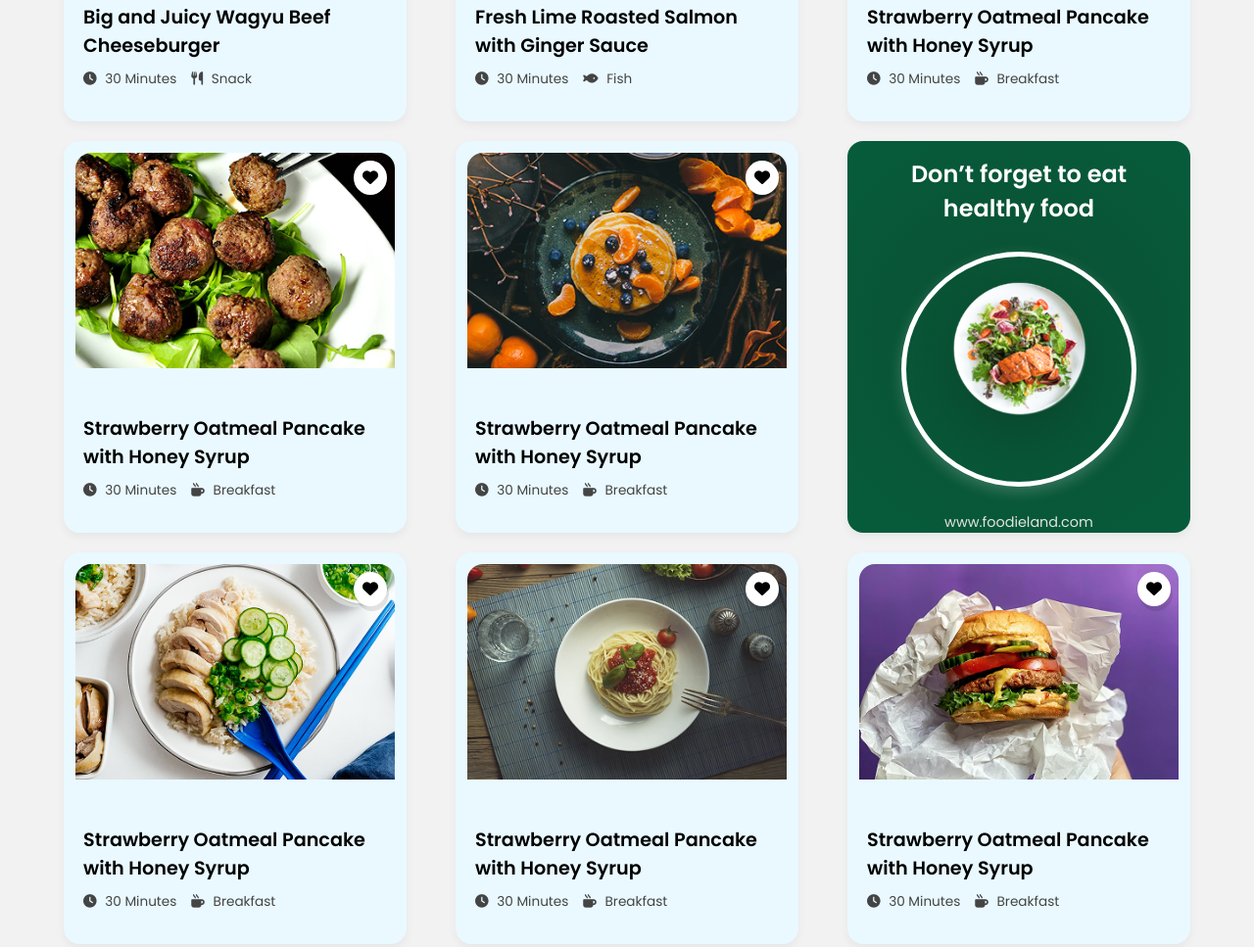
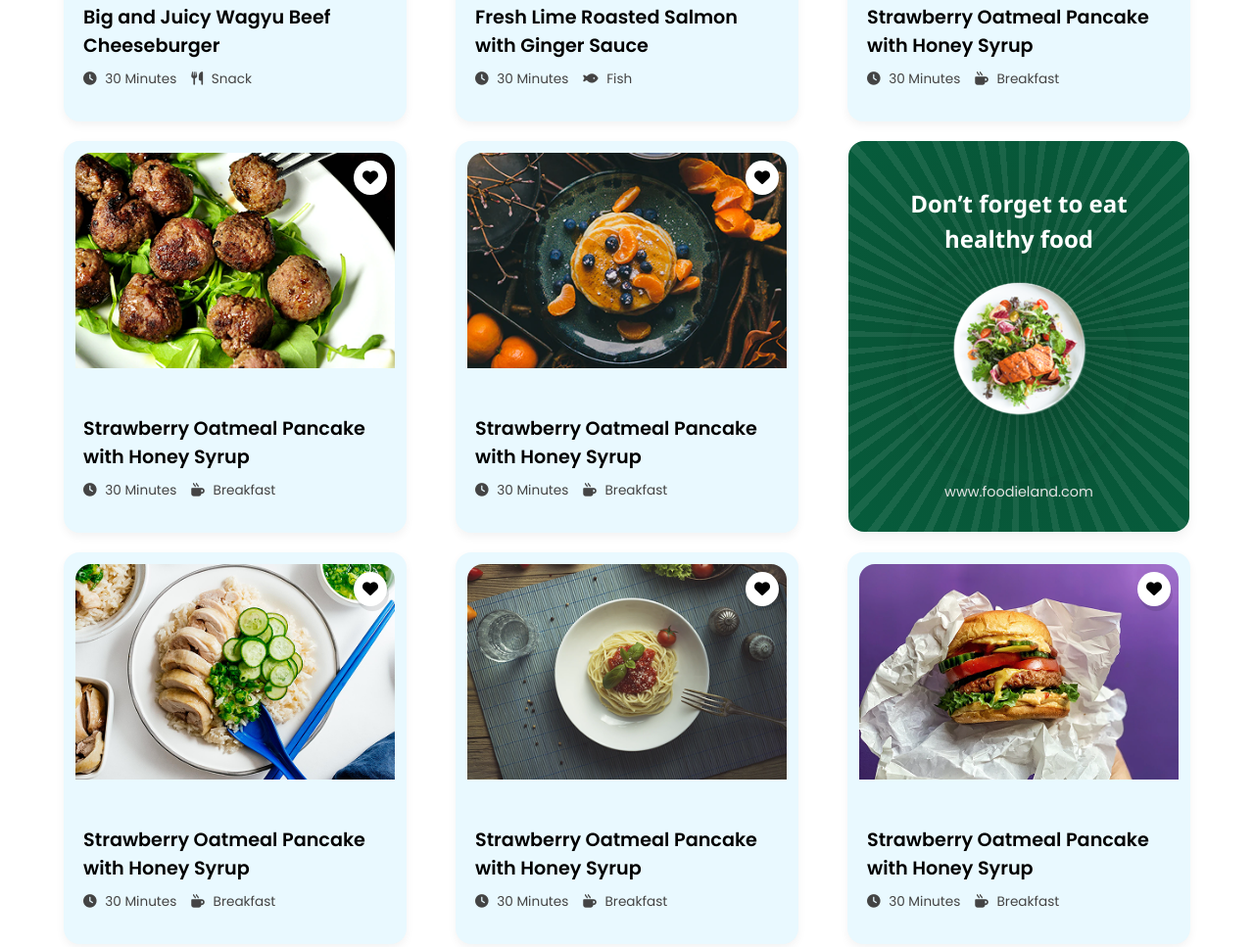
Before and after one commit to rahman-sandwipe/CookingTemplate, a plain HTML site: page index.html in a window 1280 px wide. Shown: the part 572-1539 px from the top of the page at 98% size. Drawn offline with Linux system fonts and the light colour scheme.

Commit message:
Style Changes

```diff
--- a/css/style.css
+++ b/css/style.css
@@ -6,6 +6,7 @@ body {
 
 #recipes {
     padding: 80px 0;
+    background-color: #ffffff;
 }
 
 #recipes .container {
@@ -44,8 +45,7 @@ body {
     box-sizing: border-box;
 }
 
-.recipe,
-.ad-card {
+.recipe{
     width: 100%;
     max-width: 350px;
     height: 400px;
@@ -56,6 +56,64 @@ body {
     box-shadow: 0 4px 10px rgba(0, 0, 0, 0.05);
     transition: transform 0.3s ease;
     position: relative;
+}
+
+.ad-card {
+  position: relative;
+  width: 100%;
+  max-width: 350px;
+  height: 400px;
+  margin: 0 auto;
+  background: radial-gradient(circle at center, #1d5c4a 0%, #1d5c4a 60%, #1d5c4a 100%);
+  border-radius: 16px;
+  overflow: hidden;
+  text-align: center;
+  color: white;
+  padding: 30px 20px;
+  box-shadow: 0 6px 12px rgba(0, 0, 0, 0.05);
+}
+
+.ad-card::before {
+  content: "";
+  position: absolute;
+  top: 50%;
+  left: 50%;
+  width: 600px;
+  height: 600px;
+  transform: translate(-50%, -50%);
+  background: repeating-conic-gradient(
+    rgba(255, 255, 255, 0.08) 0deg 2deg,
+    transparent 2deg 6deg
+  );
+  z-index: 0;
+  border-radius: 50%;
+}
+
+.ad-card h3 {
+  position: relative;
+  z-index: 1;
+  font-size: 20px;
+  font-weight: 600;
+  font-family: 'Segoe UI', sans-serif;
+  line-height: 1.5;
+  margin-bottom: 30px;
+  color: #ffffff;
+}
+
+.ad-card img {
+  position: relative;
+  z-index: 1;
+  width: 200px;
+  height: 200px;
+  object-fit: cover;
+  box-shadow: 0 0 15px rgba(0,0,0,0.1);
+}
+
+.ad-card p {
+  position: relative;
+  z-index: 1;
+  font-size: 13px;
+  color: #e6f7f1;
 }
 
 .recipe:hover {
@@ -113,8 +171,18 @@ body {
 .heart-icon:hover {
     background-color: #ffe2e2;
 }
-
+.ads-01 {
+    padding: 0 16px;
+    display: flex;
+    justify-content: center;
+    align-items: center;
+}
 .ad-card {
+    width: 100%;
+    max-width: 350px;
+    height: 100%;
+    max-height: 350px;
+    margin: 0 auto;
     background: radial-gradient(circle at center, #0b4f32 0%, #065c3c 100%);
     color: white;
     display: flex;
@@ -136,8 +204,6 @@ body {
     height: 230px;
     object-fit: cover;
     border-radius: 50%;
-    border: 5px solid white;
-    box-shadow: 0 5px 15px rgba(255, 255, 255, 0.2);
 }
 
 .ad-card p {
@@ -147,7 +213,7 @@ body {
 }
 
 #promotion {
-    background-color: #f2f2f2;
+    background-color: #ffffff;
 }
 
 #promotion .container {
--- a/index.html
+++ b/index.html
@@ -106,10 +106,12 @@
 
                 <!-- Ads 01 -->
                 <div class="col-md-4">
-                    <div class="ad-card">
-                        <h3>Don’t forget to eat<br>healthy food</h3>
-                        <img src="images/Ads/ads-01.png" alt="Healthy Food">
-                        <p>www.foodieland.com</p>
+                    <div class="ads-01">
+                        <div class="ad-card">
+                            <h3>Don’t forget to eat<br>healthy food</h3>
+                            <img src="images/Ads/ads-01.png" alt="Healthy Food">
+                            <p>www.foodieland.com</p>
+                        </div>
                     </div>
                 </div>
 
```
